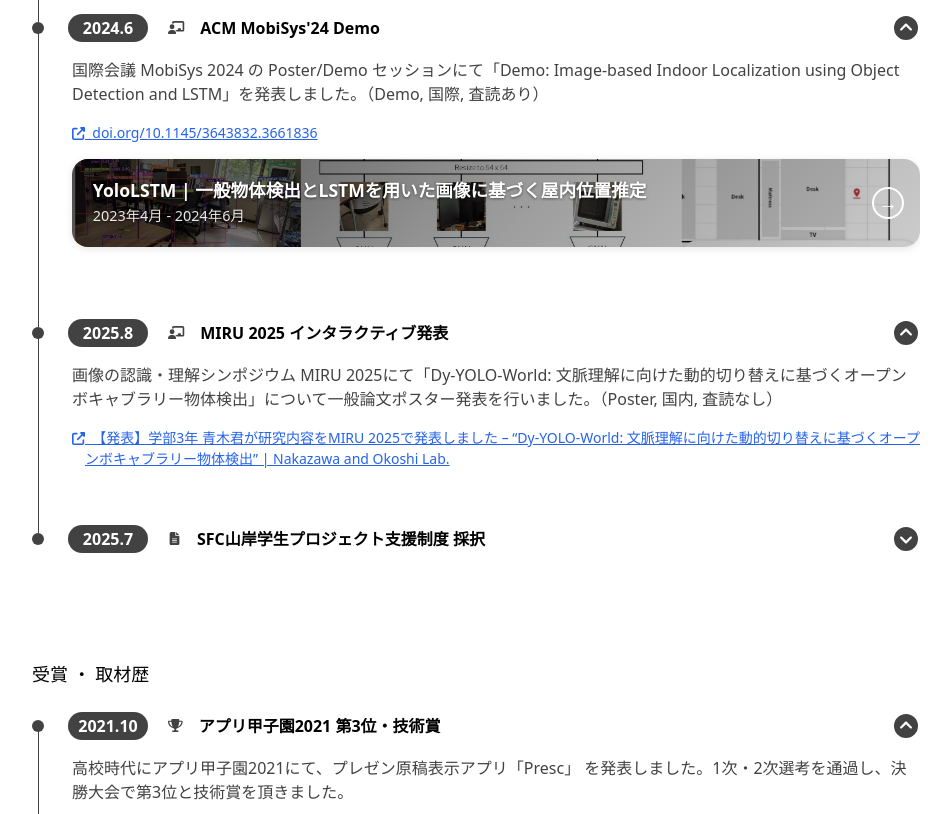
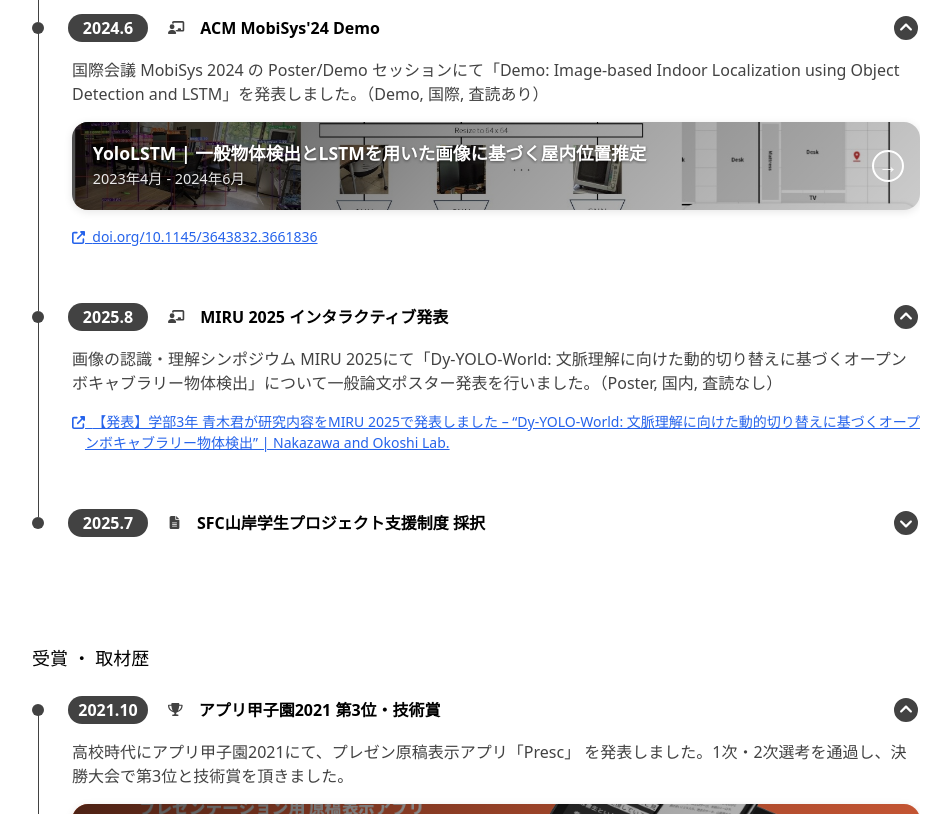
Before and after one commit to sakusaku3939/my-page, a Next.js app: page /profile in a window 1280 px wide. Shown: the part 1880-2694 px from the top of the page, without its empty margins (164-1115 px from the left). Built offline with nearby package versions, Linux system fonts and the light colour scheme; no server answers; a web font is replaced by a local one.

Commit message:
Update timeline entries and restore missing links for presentations

```diff
--- a/src/pages/profile/index.tsx
+++ b/src/pages/profile/index.tsx
@@ -126,10 +126,6 @@ const Index = () => {
                           title="第82回 情報処理学会 ユビキタスコンピューティングシステム研究会（UBI）" open={false}>
               研究テーマ 「一般物体検出とLSTMを用いた画像に基づく屋内位置推定」 について、情報処理学会の
               UBI82研究会にて発表しました。（Full-paper, 国内, 査読無し）
-              <TimeLineLink
-                description="id.nii.ac.jp/1001/00233750/"
-                href="https://ipsj.ixsq.nii.ac.jp/records/233864"
-              />
               <TimelineImage
                 title="YoloLSTM | 一般物体検出とLSTMを用いた画像に基づく屋内位置推定"
                 period="2023年4月 - 2024年6月"
@@ -146,16 +142,16 @@ const Index = () => {
                           title="ACM MobiSys'24 Demo" open={true}>
               国際会議 MobiSys 2024 の Poster/Demo セッションにて「Demo: Image-based Indoor
               Localization using Object Detection and LSTM」を発表しました。（Demo, 国際, 査読あり）
-              <TimeLineLink
-                description="doi.org/10.1145/3643832.3661836"
-                href="https://doi.org/10.1145/3643832.3661836"
-              />
               <TimelineImage
                 title="YoloLSTM | 一般物体検出とLSTMを用いた画像に基づく屋内位置推定"
                 period="2023年4月 - 2024年6月"
                 imageUrl="/posts/yolo-lstm/thumbnail.jpg"
                 href="/posts/yolo-lstm"
                 target="_self"
+              />
+              <TimeLineLink
+                description="doi.org/10.1145/3643832.3661836"
+                href="https://doi.org/10.1145/3643832.3661836"
               />
             </TimeLineItem>
             <TimeLineItem date="2025.8" icon={faChalkboardTeacher}
```
